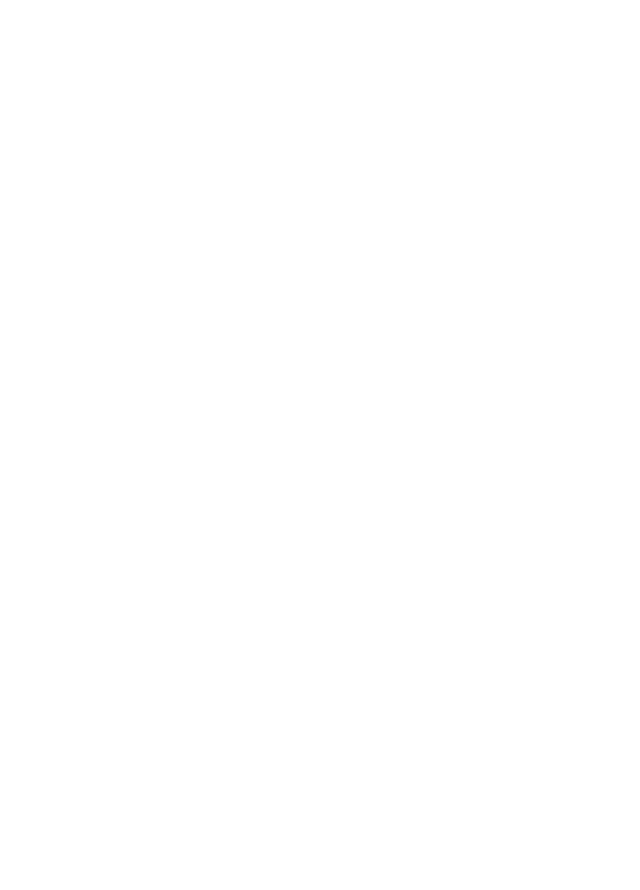
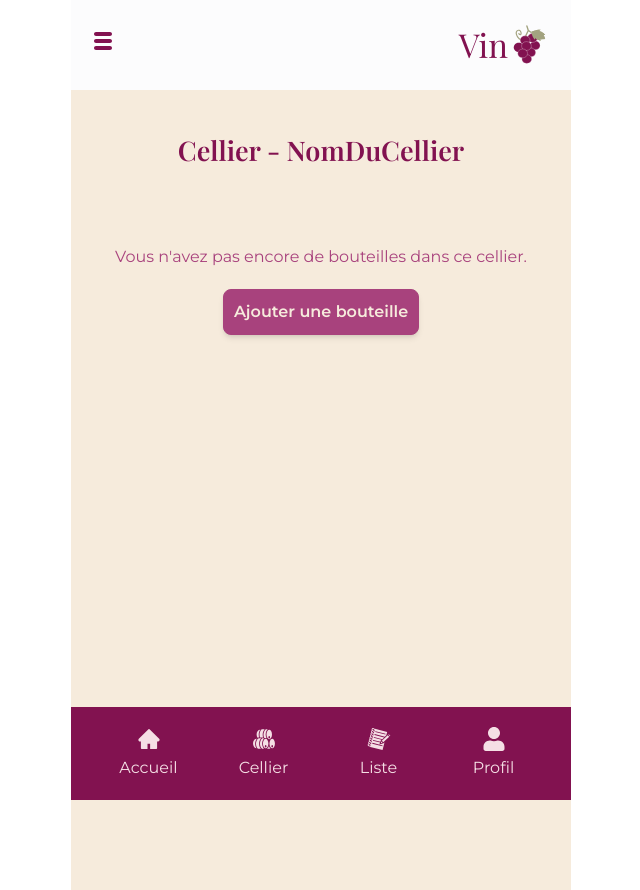
Before and after one commit to cambreau/Vino, a React (Vite) app in the folder frontend/: page /celliers in a window 1280 px wide. Before the commit this address had no page. Shown: the whole page, without its empty margins (319-959 px from the left). Before the commit the page ends 800 px from the top, so only its background shows below. Built offline with nearby package versions, Linux system fonts and the light colour scheme; a web font is replaced by a local one.

Commit message:
Design Interface celliers et Test Wave

```diff
--- a/frontend/src/App.jsx
+++ b/frontend/src/App.jsx
@@ -5,6 +5,7 @@ import Connexion from "./pages/Connexion";
 import Inscription from "./pages/Inscription";
 import ModificationProfil from "./pages/ModificationProfil";
 import Catalogue from "./pages/Catalogue";
+import Celliers from "./pages/Cellier";
 
 function App() {
   return (
@@ -17,6 +18,7 @@ function App() {
         path="/modifier-utilisateur/:id"
         element={<ModificationProfil />}
       />
+      <Route path="/celliers" element={<Celliers />} />
       <Route path="/catalogue" element={<Catalogue />} />
     </Routes>
   );
--- /dev/null
+++ b/frontend/src/pages/Cellier.jsx
@@ -0,0 +1,45 @@
+import MenuEnHaut from "../components/components-partages/MenuEnHaut/MenuEnHaut";
+import MenuEnBas from "../components/components-partages/MenuEnBas/MenuEnBas";
+import Bouton from "../components/components-partages/Boutons/Bouton";
+
+function Celliers() {
+  return (
+    <>
+      <header>
+        {/* Menu haut fixe */}
+        <MenuEnHaut titre="Celliers" />
+      </header>
+      <main className="min-h-screen font-body max-w-[500px] mx-auto inset-x-0 bg-fond">
+        <section className="pt-(--rythme-espace) pb-(--rythme-base) px-(--rythme-serre)">
+          {/* Contenu du catalogue (celliers) à ajouter ici */}
+          <h1 className="text-(length:--taille-moyen) text-center font-display font-semibold text-principal-300">
+            Cellier - NomDuCellier
+          </h1>
+          <article className="mt-(--rythme-base) p-(--rythme-serre) min-h-[200px] flex flex-col items-center justify-center">
+            {/* Contenu des bouteilles dans le cellier à ajouter ici */}
+            {/* Message lorsque le cellier est vide */}
+            <p className="mb-(--rythme-base) text-center text-principal-200">
+              Vous n'avez pas encore de bouteilles dans ce cellier.
+            </p>
+            {/* Bouton CTA vers l'ajout d'une bouteille (catalogue) */}
+            <Bouton
+              taille="moyen"
+              texte="Ajouter une bouteille"
+              type="primaire"
+              typeHtml="button"
+              action={() => {
+                window.location.href = "/catalogue";
+              }}
+            />
+          </article>
+        </section>
+      </main>
+      <footer>
+        {/* Menu bas fixe */}
+        <MenuEnBas />
+      </footer>
+    </>
+  );
+}
+
+export default Celliers;
--- a/frontend/src/pages/Profil.jsx
+++ b/frontend/src/pages/Profil.jsx
@@ -36,11 +36,11 @@ function Profil() {
         <MenuEnHaut />
       </header>
 
-      <main className="flex flex-col bg-(--color-fond) px-(--rythme-base) pt-(--rythme-espace) gap-(--rythme-espace) grow">
+      <main className="flex flex-col bg-fond px-(--rythme-base) pt-(--rythme-espace) gap-(--rythme-espace) grow">
         <div>
           <section className="flex items-center justify-between">
             <div>
-              <h1 className="text-(length:--taille-moyen) font-display font-bold text-(--color-texte-premier)">
+              <h1 className="text-(length:--taille-moyen) font-display font-bold text-texte-premier">
                 {utilisateur?.nom}
               </h1>
               <p className="text-(length:--taille-tres-petit)">
@@ -52,19 +52,19 @@ function Profil() {
 
           <div className="flex flex-col mt-(--rythme-base) gap-(--rythme-serre)">
             <p>
-              <span className="text-(--color-texte-premier) font-bold mr-(--rythme-serre)">
+              <span className="text-texte-premier font-bold mr-(--rythme-serre)">
                 Nom :
               </span>
               {utilisateur?.nom}
             </p>
             <p>
-              <span className="text-(--color-texte-premier) font-bold mr-(--rythme-serre)">
+              <span className="text-texte-premier font-bold mr-(--rythme-serre)">
                 Courriel :
               </span>
               {utilisateur?.courriel}
             </p>
             <p>
-              <span className="text-(--color-texte-premier) font-bold mr-(--rythme-serre)">
+              <span className="text-texte-premier font-bold mr-(--rythme-serre)">
                 Mot de passe :
               </span>
               xxxxxxxxxx
```
